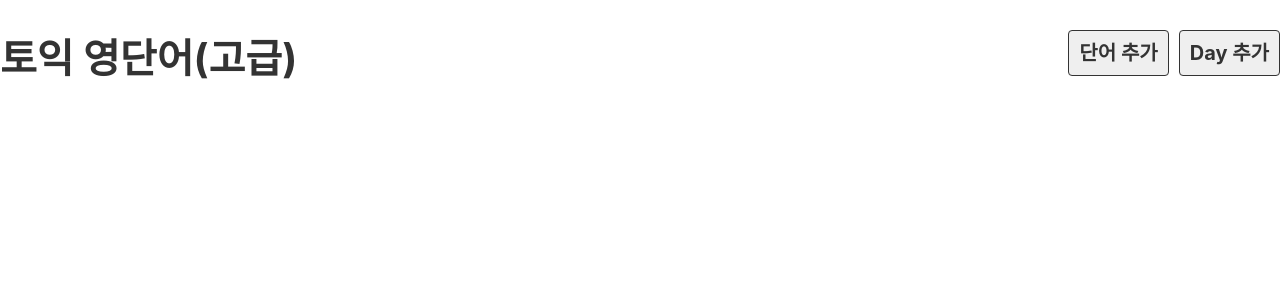
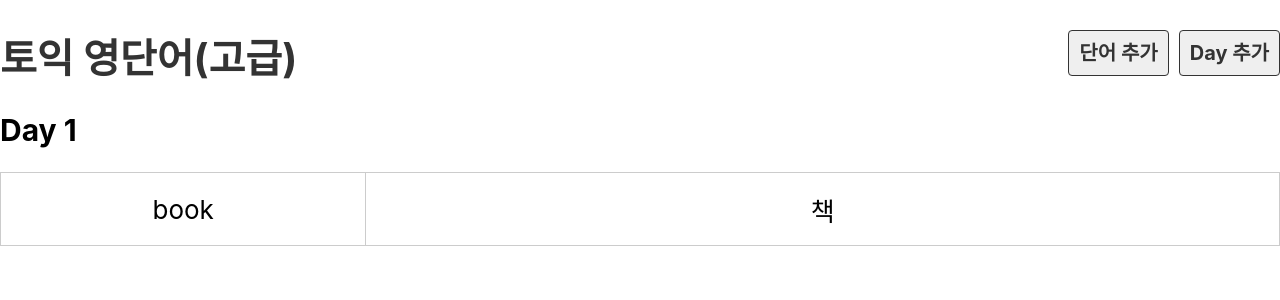
Before and after one commit to bkdragon0228/voca-react, a React (Create React App) app in the folder voca/: page /day/1 in a window 1280 px wide. Shown: the top 300 px of the page. Built offline with nearby package versions, Linux system fonts and the light colour scheme.

Commit message:
기능 : 동적 url
useParams로 동적 url을 다룬다. 각 일자에 맞는 단어 페이지로 갈 수 있게
했다.

```diff
--- a/voca/src/App.js
+++ b/voca/src/App.js
@@ -10,7 +10,7 @@ function App() {
             <Header />
             <Routes>
                 <Route path="/" element={<DayList />} />
-                <Route path="/day" element={<Day />} />
+                <Route path="/day/:day" element={<Day />} />
             </Routes>
         </Router>
     );
--- a/voca/src/component/Day.js
+++ b/voca/src/component/Day.js
@@ -1,8 +1,9 @@
+import { useParams } from 'react-router-dom';
 import dummy from '../db/db.json';
 
 const Day = () => {
-    const day = 1;
-    const wordList = dummy.words.filter((e) => e.day === day);
+    const { day } = useParams();
+    const wordList = dummy.words.filter((e) => e.day === Number(day));
     return (
         <div>
             <h2>Day {day}</h2>
--- a/voca/src/component/DayList.js
+++ b/voca/src/component/DayList.js
@@ -5,7 +5,7 @@ const DayList = () => {
         <ul className="list_day">
             {dummy.days.map((ele) => (
                 <li key={ele.id}>
-                    <Link to="/day">Day {ele.day}</Link>
+                    <Link to={`/day/${ele.day}`}>Day {ele.day}</Link>
                 </li>
             ))}
         </ul>
```
